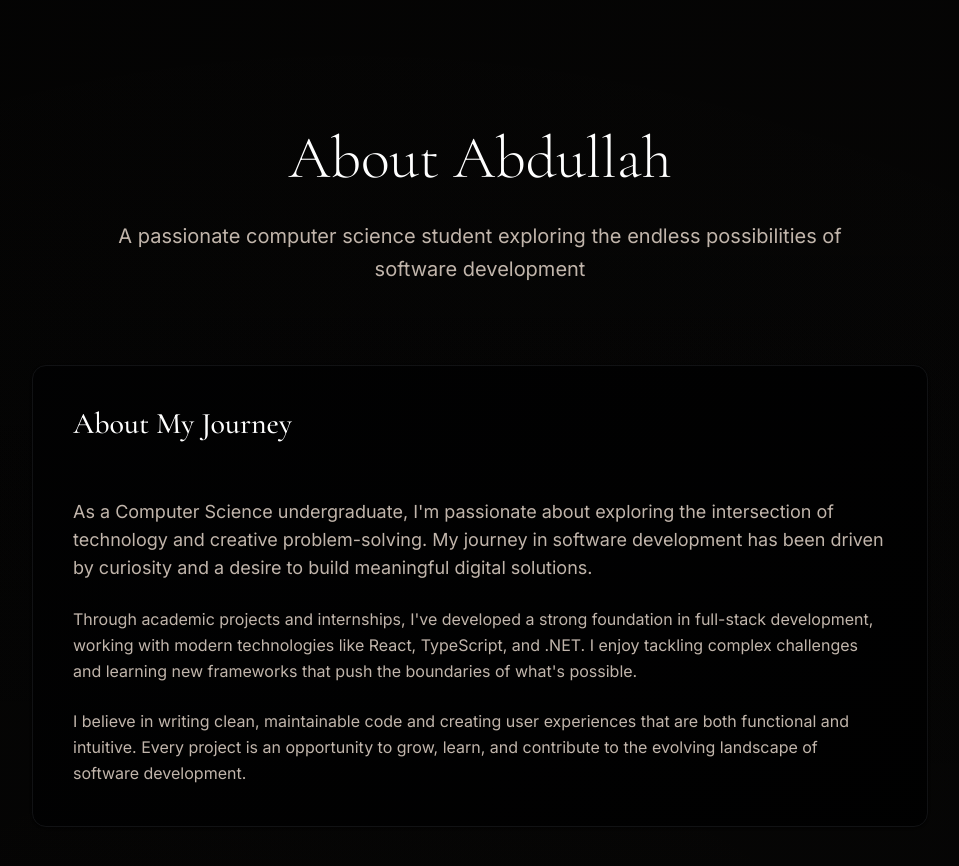
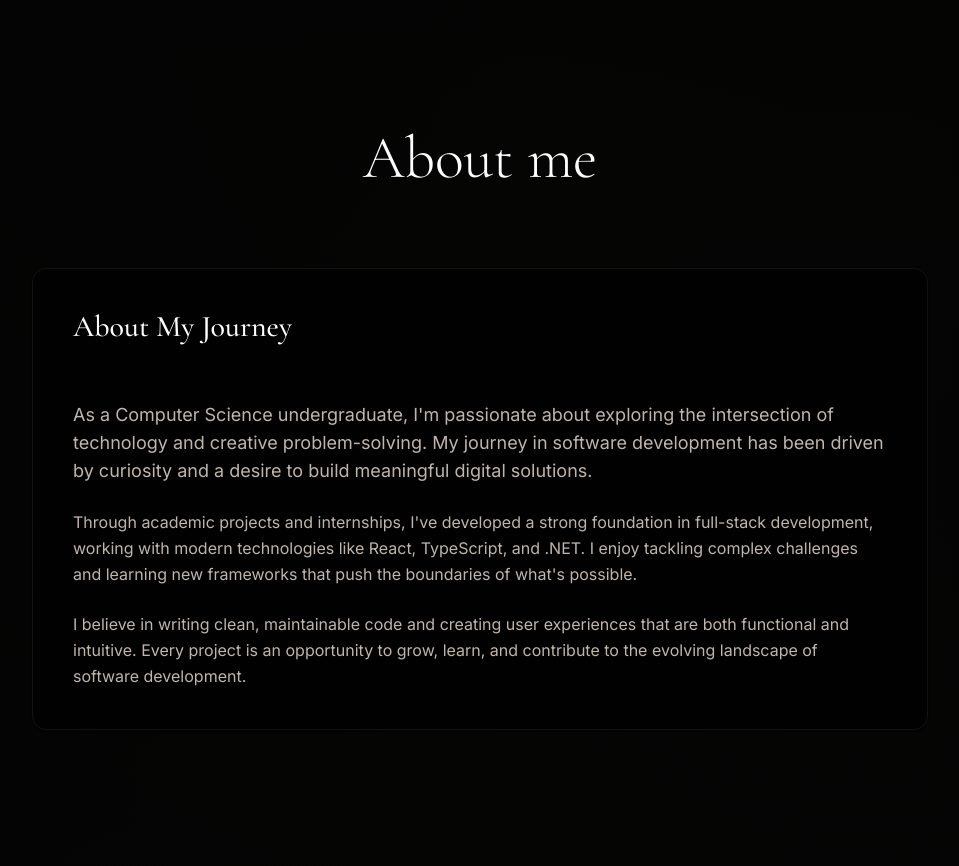
Before and after one commit to abdull-ah-med/sift, a Next.js app: page / in a window 1280 px wide. Shown: the part 800-1666 px from the top of the page, without its empty margins (160-1119 px from the left). Built offline with nearby package versions, Linux system fonts and the light colour scheme.

Commit message:
Update "About" section title to "About me" and remove redundant description for a cleaner homepage layout.

```diff
--- a/src/app/page.tsx
+++ b/src/app/page.tsx
@@ -189,12 +189,9 @@ export default function Home() {
         <div className="max-w-6xl mx-auto relative z-10">
           <div className="mb-20 text-center">
             <h2 className="font-display text-5xl md:text-6xl font-light mb-8 gradient-text">
-              About Abdullah
+              About me
             </h2>
-            <div className="ornamental-divider mb-12" />
-            <p className="text-xl text-muted-foreground max-w-3xl mx-auto leading-relaxed">
-              A passionate computer science student exploring the endless possibilities of software development
-            </p>
+
           </div>
 
           <div className="max-w-4xl mx-auto mb-16">
```
